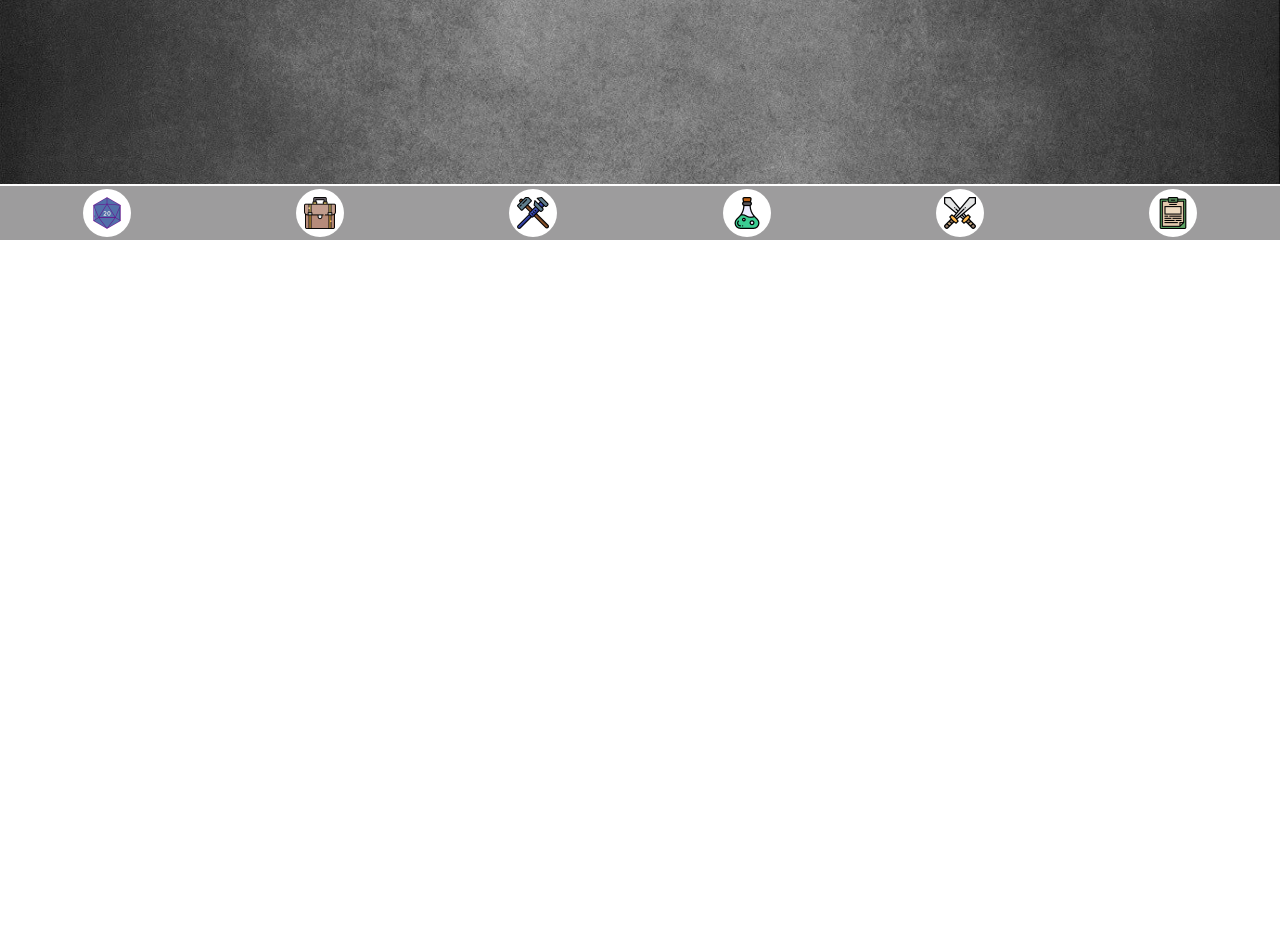
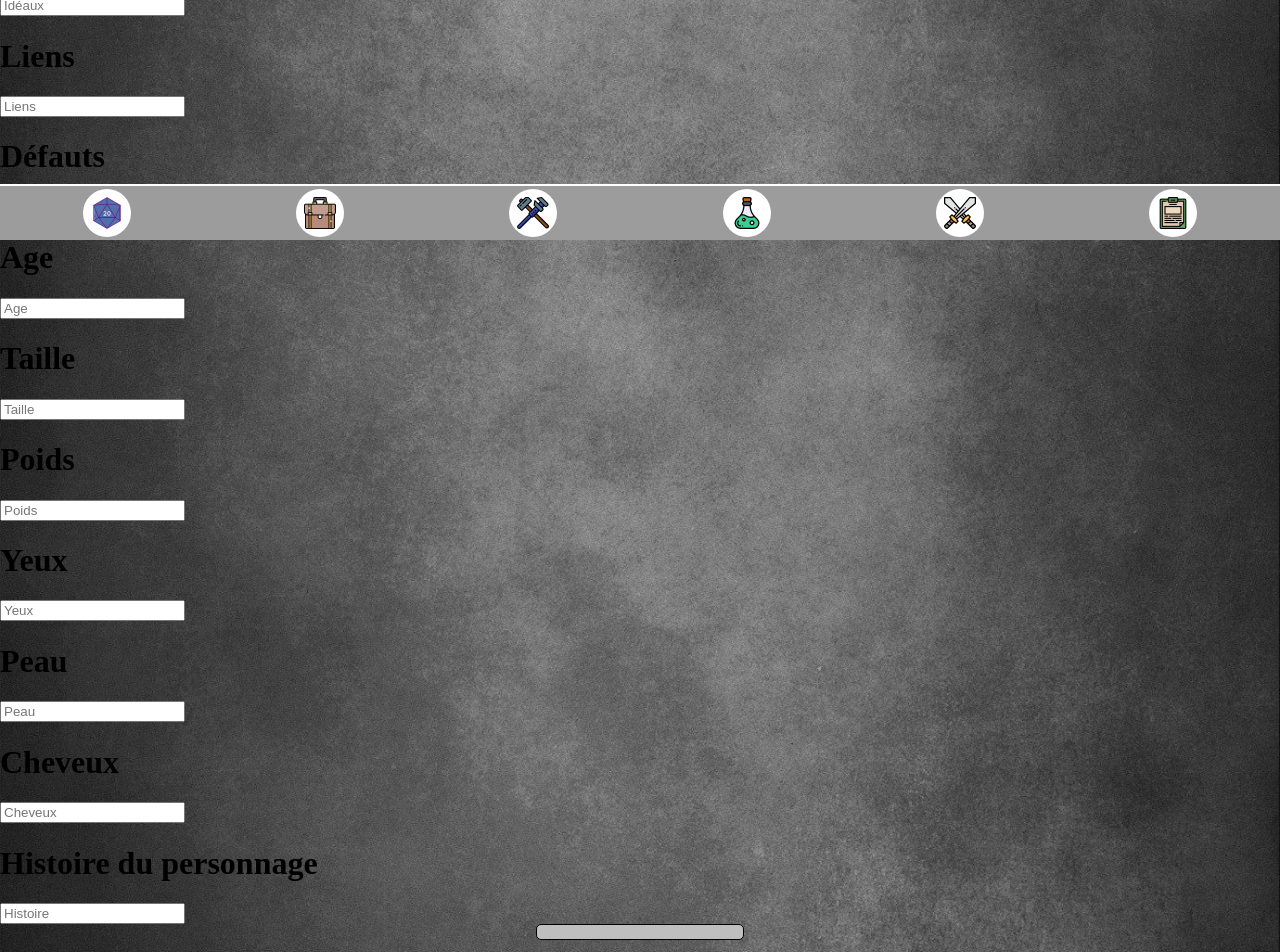
Before and after one commit to rpgzenyth/ApplicationReact, a React (Create React App) app in the folder zenyth/: page /createperso in a window 1280 px wide. Shown: the part 560-1512 px from the top of the page. Before the commit the page ends 800 px from the top, so only its background shows below. Built offline with nearby package versions, Linux system fonts and the light colour scheme.

Commit message:
fin form creatperso

```diff
--- a/zenyth/src/components/screens/createperso.js
+++ b/zenyth/src/components/screens/createperso.js
@@ -7,7 +7,16 @@ const Createperso = () => {
     const [CaracterClasse, setCaracterClass] = useState('')
     const [CaracterRace, setCaracterRace] = useState('')
     const [CaracterTrait, setCaracterTrait] = useState('')
+    const [CaracterDefects, setCaracterDefects] = useState('')
     const [CaracterIdeaux, setCaracterIdeaux] = useState('')
+    const [CaracterLinks, setCaracterLinks] = useState('')
+    const [CaracterAge, setCaracterAge] = useState('')
+    const [CaracterHeight, setCaracterHeight] = useState('')
+    const [CaracterWeight, setCaracterWeight] = useState('')
+    const [CaracterEyes, setCaracterEyes] = useState('')
+    const [CaracterSkin, setCaracterSkin] = useState('')
+    const [CaracterHair, setCaracterHair] = useState('')
+    const [CaracterHistory, setCaracterHistory] = useState('')
 
 
     return (
@@ -25,7 +34,7 @@ const Createperso = () => {
         ></InputStyled>
 
         <div className='subtitleForm'>
-            <h1>Nom du personnage</h1>
+            <h1>Race</h1>
         </div>
 
         <InputStyled
@@ -34,6 +43,11 @@ const Createperso = () => {
             name='CaracterRace'
             placeholder='Race'
         ></InputStyled>
+
+        <div className='subtitleForm'>
+            <h1>Classe</h1>
+        </div>
+
         <InputStyled
             value={CaracterClasse}
             onChange={e => setCaracterClass(e.target.value)}
@@ -41,17 +55,125 @@ const Createperso = () => {
             placeholder='Classe'
         ></InputStyled>
 
+        <div className='subtitleForm'>
+            <h1>Trait de personnalité</h1>
+        </div>
+
         <InputStyled
             value={CaracterTrait}
             onChange={e => setCaracterTrait(e.target.value)}
             name='CaracterTrait'
             placeholder='Trait de personnalité'
         ></InputStyled>
+
+        <div className='subtitleForm'>
+            <h1>Idéaux</h1>
+        </div>
+
         <InputStyled
             value={CaracterIdeaux}
             onChange={e => setCaracterIdeaux(e.target.value)}
             name='CaracterIdeaux'
             placeholder='Idéaux'
+        ></InputStyled>
+
+        <div className='subtitleForm'>
+            <h1>Liens</h1>
+        </div>
+
+        <InputStyled
+            value={CaracterLinks}
+            onChange={e => setCaracterLinks(e.target.value)}
+            name='CaracterLinks'
+            placeholder='Liens'
+        ></InputStyled>
+
+        <div className='subtitleForm'>
+            <h1>Défauts</h1>
+        </div>
+
+        <InputStyled
+            value={CaracterDefects}
+            onChange={e => setCaracterDefects(e.target.value)}
+            name='CaracterDefects'
+            placeholder='Défauts'
+        ></InputStyled>
+
+        <div className='subtitleForm'>
+            <h1>Age</h1>
+        </div>
+
+        <InputStyled
+            value={CaracterAge}
+            onChange={e => setCaracterAge(e.target.value)}
+            name='CaracterAge'
+            placeholder='Age'
+        ></InputStyled>
+
+        <div className='subtitleForm'>
+            <h1>Taille</h1>
+        </div>
+
+        <InputStyled
+            value={CaracterHeight}
+            onChange={e => setCaracterHeight(e.target.value)}
+            name='CaracterHeight'
+            placeholder='Taille'
+        ></InputStyled>
+
+        <div className='subtitleForm'>
+            <h1>Poids</h1>
+        </div>
+
+        <InputStyled
+            value={CaracterWeight}
+            onChange={e => setCaracterWeight(e.target.value)}
+            name='CaracterWeight'
+            placeholder='Poids'
+        ></InputStyled>
+
+        <div className='subtitleForm'>
+            <h1>Yeux</h1>
+        </div>
+
+        <InputStyled
+            value={CaracterEyes}
+            onChange={e => setCaracterEyes(e.target.value)}
+            name='CaracterEyes'
+            placeholder='Yeux'
+        ></InputStyled>
+
+        <div className='subtitleForm'>
+            <h1>Peau</h1>
+        </div>
+
+        <InputStyled
+            value={CaracterSkin}
+            onChange={e => setCaracterSkin(e.target.value)}
+            name='CaracterSkin'
+            placeholder='Peau'
+        ></InputStyled>
+
+        <div className='subtitleForm'>
+            <h1>Cheveux</h1>
+        </div>
+
+        <InputStyled
+            value={CaracterHair}
+            onChange={e => setCaracterHair(e.target.value)}
+            name='CaracterHair'
+            placeholder='Cheveux'
+        ></InputStyled>
+
+        <div className='subtitleForm'>
+            <h1>Histoire du personnage</h1>
+        </div>
+
+        <InputStyled
+            value={CaracterHistory}
+            onChange={e => setCaracterHistory(e.target.value)}
+            name='CaracterHistory'
+            placeholder='Histoire'
         ></InputStyled>
 
         <Link type='submit' placeholder='Connexion'></Link>
```
